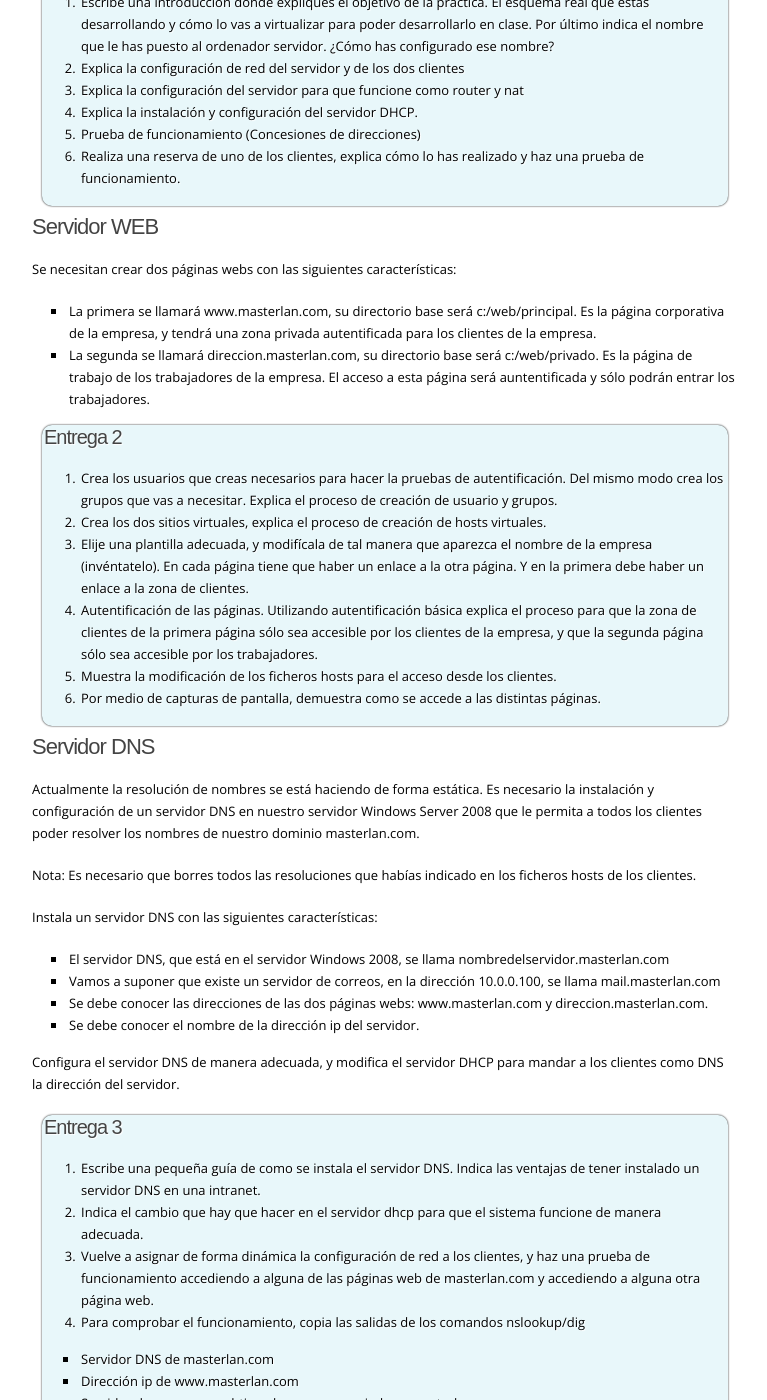
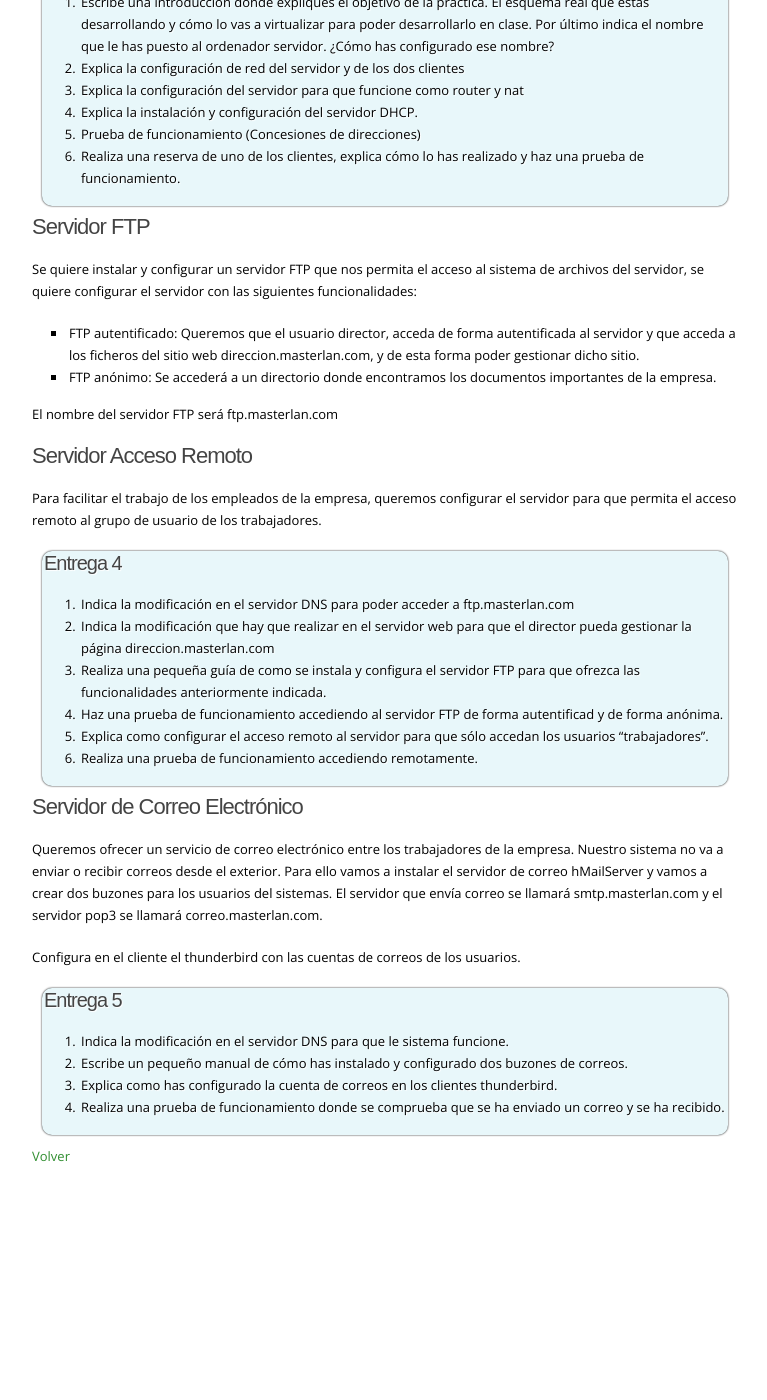
Before and after one commit to josedom24/josedom24.github.io, a Jekyll site: the page built from mod/serviciosgm/proyecto1.md, in a window 1280 px wide and 1400 px high, scrolled down 1261 px. Shown: the whole window, without its empty margins (118-885 px from the left). Built offline with Jekyll 4.4.1, drawn with Linux system fonts in a browser that asks for light colours; nearby versions of some CDN libraries; some web fonts are replaced; library files that are not in the unit come from our copies; after the commit the page ends 2448 px from its top, so only the background shows below that; some of the changed text lies outside the part shown.

Commit message:
proyecto 1

```diff
--- a/mod/serviciosgm/proyecto1.md
+++ b/mod/serviciosgm/proyecto1.md
@@ -6,9 +6,8 @@
 ---
 ### Proyecto 1: Configuración de un servidor Windows Server
 
-Te han contratado como administrador de redes en una empresa que posee una red de ordenadores con varios clientes
-y un servidor donde se ha instalado un sistema operativo Windows 2008. Actualmente la dirección de la empresa quiere
-mejorar la gestión de la red y ese es tu objetivo. Quieren mejorar los siguientes aspectos de la red:
+Te han contratado como administrador de redes en una empresa que posee una red de ordenadores con varios clientes y un servidor donde se ha instalado un sistema operativo Windows 2008. Actualmente la dirección de la empresa quiere mejorar la gestión de la red y ese es tu objetivo. Quieren mejorar los siguientes aspectos de la red:
+
 * Actualmente la configuración de red de los cliente se hacía de forma estática, en un segmento de direcciones 10.0.0.0/24. Quieren tener un sistema de asignación dinámica de direcciones IP.
 * Quieren crear varias páginas web para dar servicio a la intranet para ello han contratado un dominio masterlan.com
 * Para poder acceder a los distintas máquinas de la intranet, se necesita que instales un servidor DNS.
@@ -25,8 +24,7 @@
 Como se observa en el esquema nuestro ordenador va a tener dos tarjetas de red, por lo tanto va a ser el
 responsable de gestionar la comunicación que entra y sale de nuestra red local.
 
-La primera tarjeta está conectada a internet (en nuestro caso está conectada a la red del instituto), la segunda
-tarjeta está conectada a la red local y tiene el siguiente direccionamiento:
+La primera tarjeta está conectada a internet (en nuestro caso está conectada a la red del instituto), la segunda tarjeta está conectada a la red local y tiene el siguiente direccionamiento:
 
 * Dirección IP: 10.0.0.1/24
 
@@ -49,51 +47,6 @@
 6. Realiza una reserva de uno de los clientes, explica cómo lo has realizado y haz una prueba de funcionamiento.
 </div>
 
-#### Servidor WEB
-
-Se necesitan crear dos páginas webs con las siguientes características:
-
-* La primera se llamará **www.masterlan.com**, su directorio base será *c:/web/principal*. Es la página corporativa de la empresa, y tendrá una zona privada autentificada para los clientes de la empresa.
-* La segunda se llamará **direccion.masterlan.com**, su directorio base será *c:/web/privado*. Es la página de trabajo de los trabajadores de la empresa. El acceso a esta página será auntentificada y sólo podrán entrar los trabajadores.
-
-
-<div class='ejercicios' markdown='1'>
-##### **Entrega 2**
-1. Crea los usuarios que creas necesarios para hacer la pruebas de autentificación. Del mismo modo crea los grupos que vas a necesitar. Explica el proceso de creación de usuario y grupos.
-2. Crea los dos sitios virtuales, explica el proceso de creación de hosts virtuales.
-3. Elije una plantilla adecuada, y modifícala de tal manera que aparezca el nombre de la empresa (invéntatelo). En cada página tiene que haber un enlace a la otra página. Y en la primera debe haber un enlace a la zona de clientes.
-4. Autentificación de las páginas. Utilizando autentificación básica explica el proceso para que la zona de clientes de la primera página sólo sea accesible por los clientes de la empresa, y que la segunda página sólo sea accesible por los trabajadores.
-5. Muestra la modificación de los ficheros hosts para el acceso desde los clientes.
-6. Por medio de capturas de pantalla, demuestra como se accede a las distintas páginas.
-</div>
-
-#### Servidor DNS
-
-Actualmente la resolución de nombres se está haciendo de forma estática. Es necesario la instalación y configuración de un servidor DNS en nuestro servidor Windows Server 2008 que le permita a todos los clientes poder resolver los nombres de nuestro dominio masterlan.com.
-
-**Nota: Es necesario que borres todos las resoluciones que habías indicado en los ficheros hosts de los clientes.**
-
-Instala un servidor DNS con las siguientes características:
-
-* El servidor DNS, que está en el servidor Windows 2008, se llama *nombredelservidor*.masterlan.com
-* Vamos a suponer que existe un servidor de correos, en la dirección 10.0.0.100, se llama mail.masterlan.com
-* Se debe conocer las direcciones de las dos páginas webs: www.masterlan.com y direccion.masterlan.com.
-* Se debe conocer el nombre de la dirección ip del servidor.
-
-Configura el servidor DNS de manera adecuada, y modifica el servidor DHCP para mandar a los clientes como DNS la dirección del servidor.
-
-<div class='ejercicios' markdown='1'>
-##### **Entrega 3**
-1. Escribe una pequeña guía de como se instala el servidor DNS. Indica las ventajas de tener instalado un servidor DNS en una intranet.
-2. Indica el cambio que hay que hacer en el servidor dhcp para que el sistema funcione de manera adecuada.
-3. Vuelve a asignar de forma dinámica la configuración de red a los clientes, y haz una prueba de funcionamiento accediendo a alguna de las páginas web de masterlan.com y accediendo a alguna otra página web.
-4. Para comprobar el funcionamiento, copia las salidas de los comandos nslookup/dig
-
-* Servidor DNS de masterlan.com
-* Dirección ip de www.masterlan.com
-* Servidor de correo que obtiene los correos enviados a masterlan.com
-* Nombre de la dirección 10.0.0.1
-</div>
 
 
 #### Servidor FTP
```
Also changed, not shown: mod/serviciosgm/proyecto1_bis.md (+5 -7 lines).
